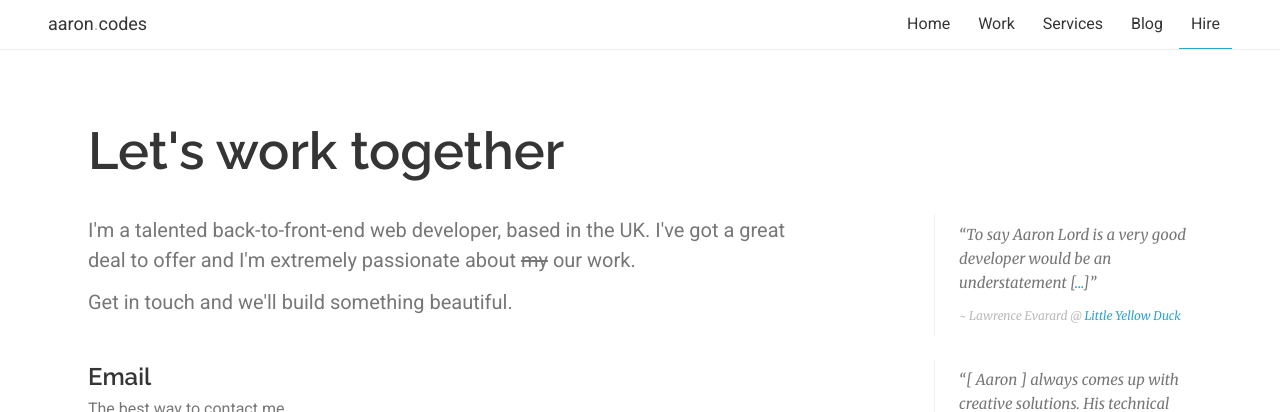
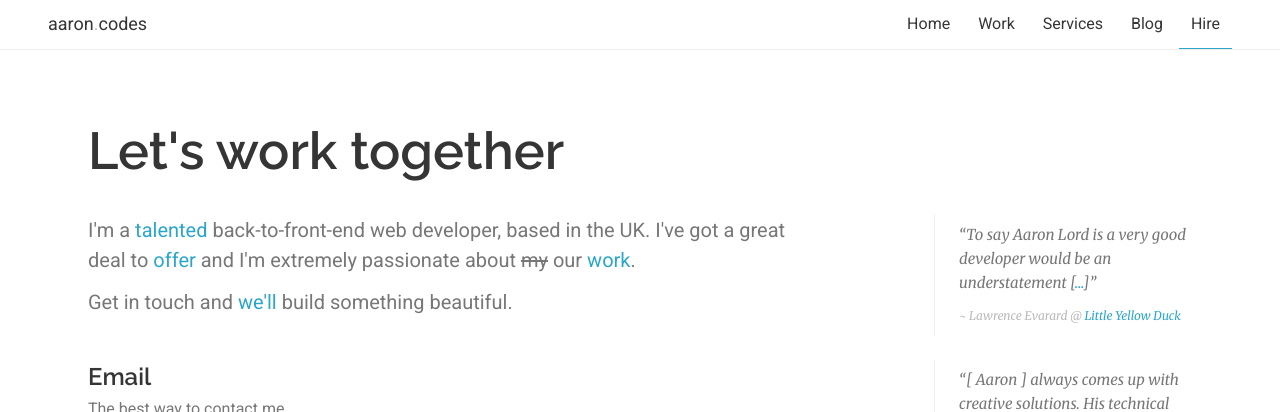
Before and after one commit to aaronlord/aaron.codes, a Jekyll site: the page built from for-money/index.html, in a window 1280 px wide. Shown: the top 412 px of the page. Built offline with Jekyll 4.4.1, drawn with Linux system fonts in a browser that asks for light colours.

Commit message:
Added some missing links

```diff
--- a/for-money/index.html
+++ b/for-money/index.html
@@ -13,11 +13,11 @@ site_nav_index: 6
 
         --><div class="chapter__content">
             <div class="chapter__intro">
-                <p class="delta">I'm a talented back-to-front-end web developer, based in the
-                    UK. I've got a great deal to offer and I'm extremely passionate about
-                    <strike>my</strike> our work.
+                <p class="delta">I'm a <a href="/resume">talented</a> back-to-front-end web developer, based in the
+                    UK. I've got a great deal to <a href="/websites">offer</a> and I'm extremely passionate about
+                    <strike>my</strike> our <a href="/stuff">work</a>.
 
-                <p class="delta">Get in touch and we'll build something beautiful.</p>
+                <p class="delta">Get in touch and <a href="#">we'll</a> build something beautiful.</p>
             </div>
 
             <ul class="list-ui u-mt">
--- a/websites/index.html
+++ b/websites/index.html
@@ -26,7 +26,7 @@ site_nav_index: 3
                 provide a completely seamless user experience. The kind of user experience you don't even
                 notice because it works so damn well. That is what I strive for.</p>
 
-            <p>At this point, the technically minded could take a look at my résumé. It has buzz words.</p>
+            <p>At this point, the technically minded could take a look at <a href="/resume">my résumé</a>. It has buzz words.</p>
 
 
             <h3>What I don't do</h3>
```
